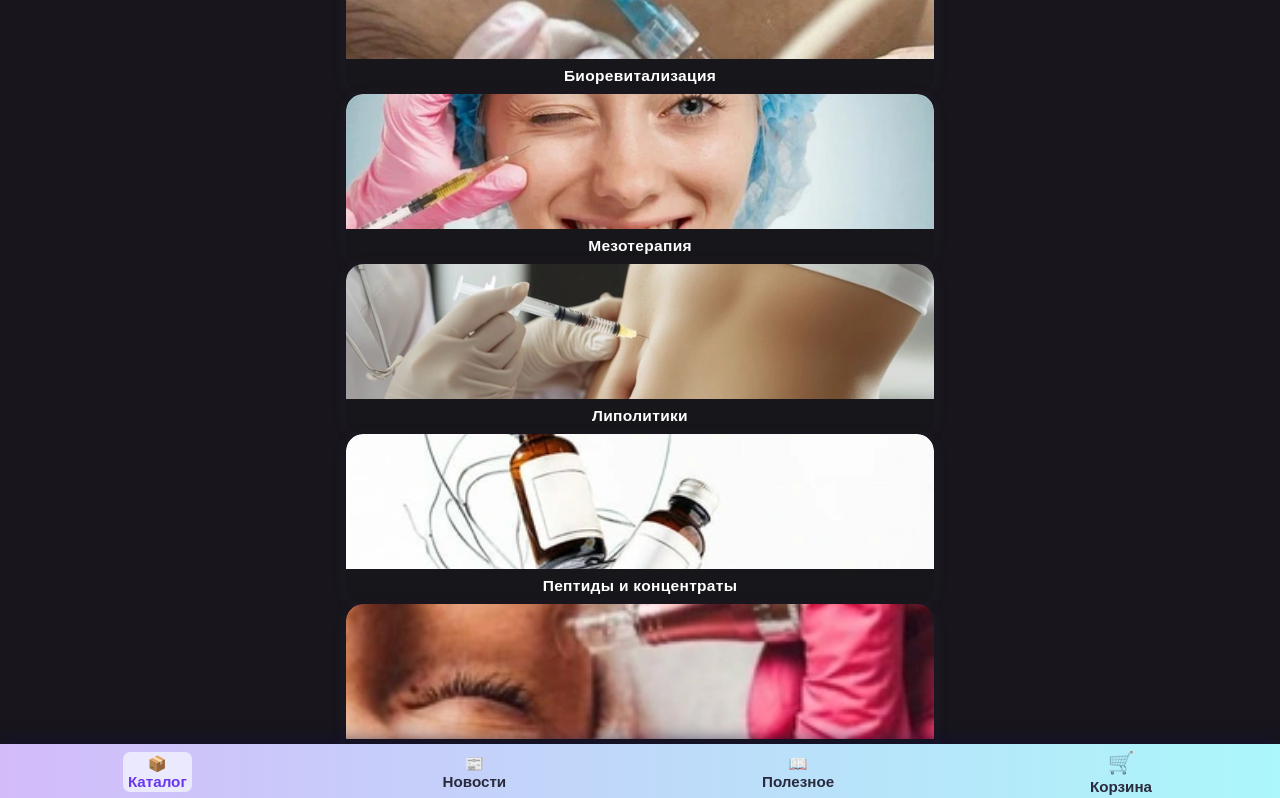
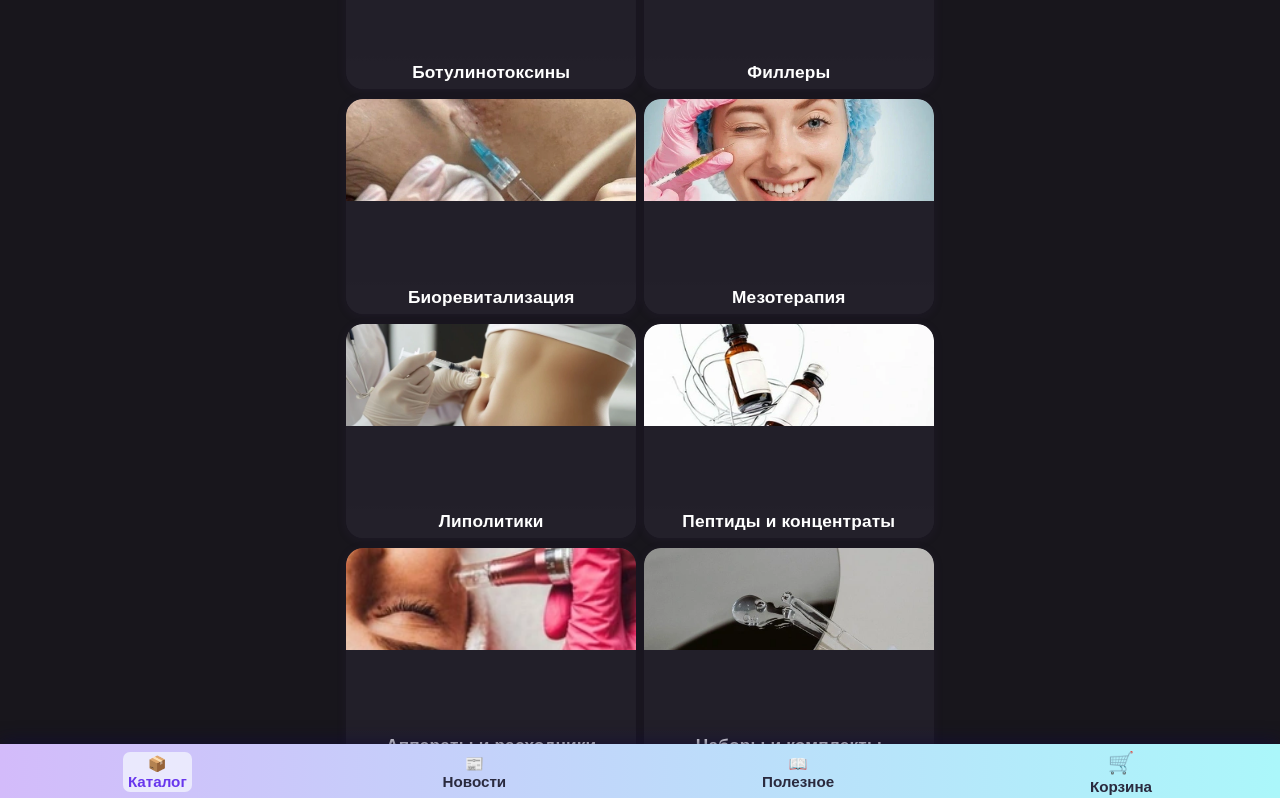
Before and after one commit to AlexSalavat/facade-stone-app, a React (Vite) app: page /catalog in a window 1280 px wide. Shown: the top 798 px of the page. Built offline with nearby package versions, Linux system fonts and the light colour scheme.

Commit message:
first dda

```diff
--- a/src/components/CategoryView.css
+++ b/src/components/CategoryView.css
@@ -1,27 +1,50 @@
-.category-view-page {
-  max-width: 600px;
-  margin: 0 auto;
-  padding: 0 0.5vw;
-  padding-top: 0px !important;    /* нет отступа сверху */
-  padding-bottom: 0px;
-  min-height: 100vh;
-  box-sizing: border-box;
-  background: #18161c;
+.category-cards-grid {
+  display: grid;
+  grid-template-columns: repeat(2, 1fr);
+  gap: 10px 8px;    /* аккуратный зазор */
+  width: 100%;
+  margin: 0;
+  margin-top: 2px;
+  margin-bottom: 8px;
 }
 
-.category-view-top-row {
+.category-card {
+  background: #221f29;
+  border-radius: 17px;
+  overflow: hidden;
+  box-shadow: 0 2px 11px 0 rgba(80,55,130,0.11);
+  cursor: pointer;
+  transition: box-shadow 0.14s, transform 0.11s;
   display: flex;
-  align-items: center;
-  padding-top: 16px;
-  padding-bottom: 18px;
+  flex-direction: column;
+  position: relative;
+  min-width: 0;
+  min-height: 124px;
+  aspect-ratio: 1 / 0.74; /* почти квадрат, чуть вытянуто */
 }
-
-.back-btn {
-  font-size: 1rem;
-  background: none;
-  color: #b5aafd;
-  border: none;
-  cursor: pointer;
-  padding: 0;
-  margin-right: 5px;
+.category-card:active {
+  transform: scale(0.97);
 }
+.category-card-img {
+  width: 100%;
+  height: 102px;
+  object-fit: cover;
+  border-radius: 16px 16px 0 0;
+  display: block;
+}
+.category-card-title {
+  position: absolute;
+  bottom: 0;
+  left: 0;
+  width: 100%;
+  padding: 6px 0 6px 0;
+  background: linear-gradient(0deg, #23202a 84%, #23202a00 100%);
+  color: #fff;
+  font-size: 1.08rem;
+  font-family: 'Montserrat', Arial, sans-serif;
+  font-weight: 600;
+  text-align: center;
+  letter-spacing: 0.01em;
+  border-radius: 0 0 16px 16px;
+  z-index: 2;
+}
```
